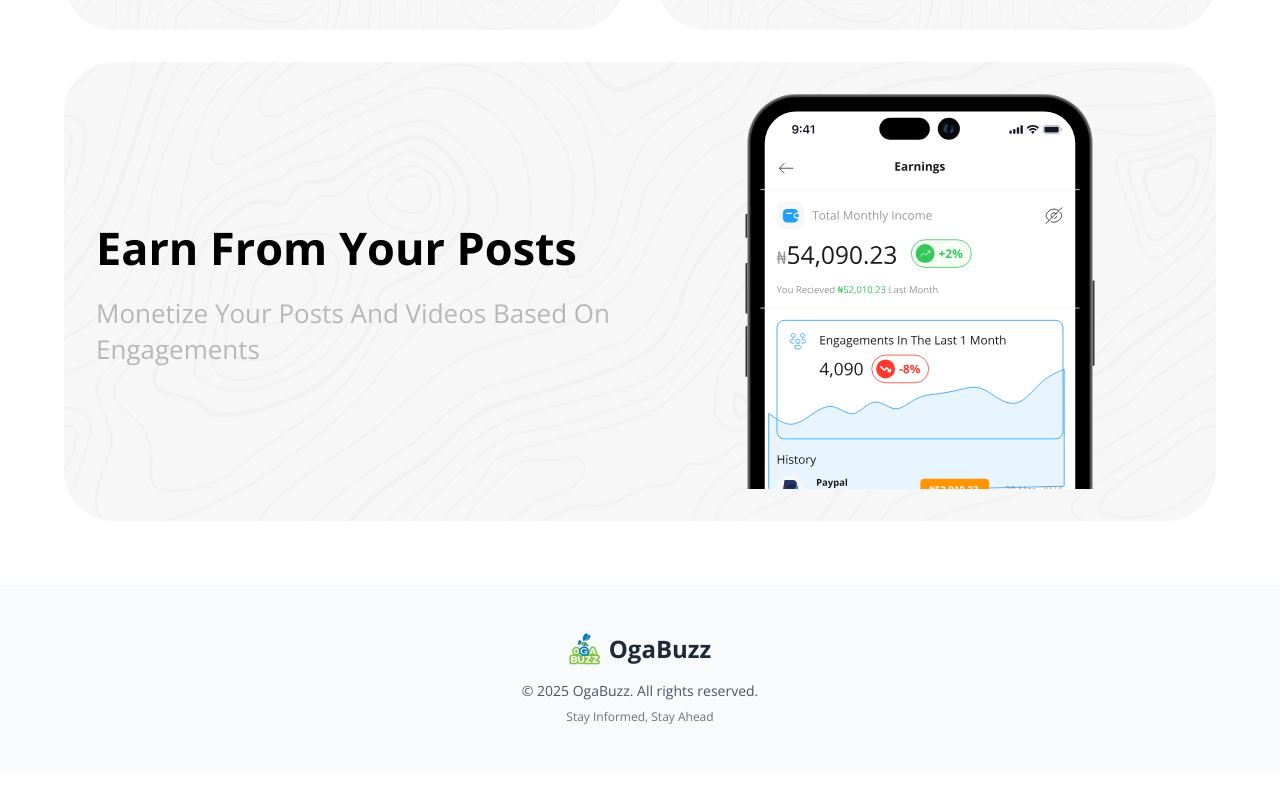
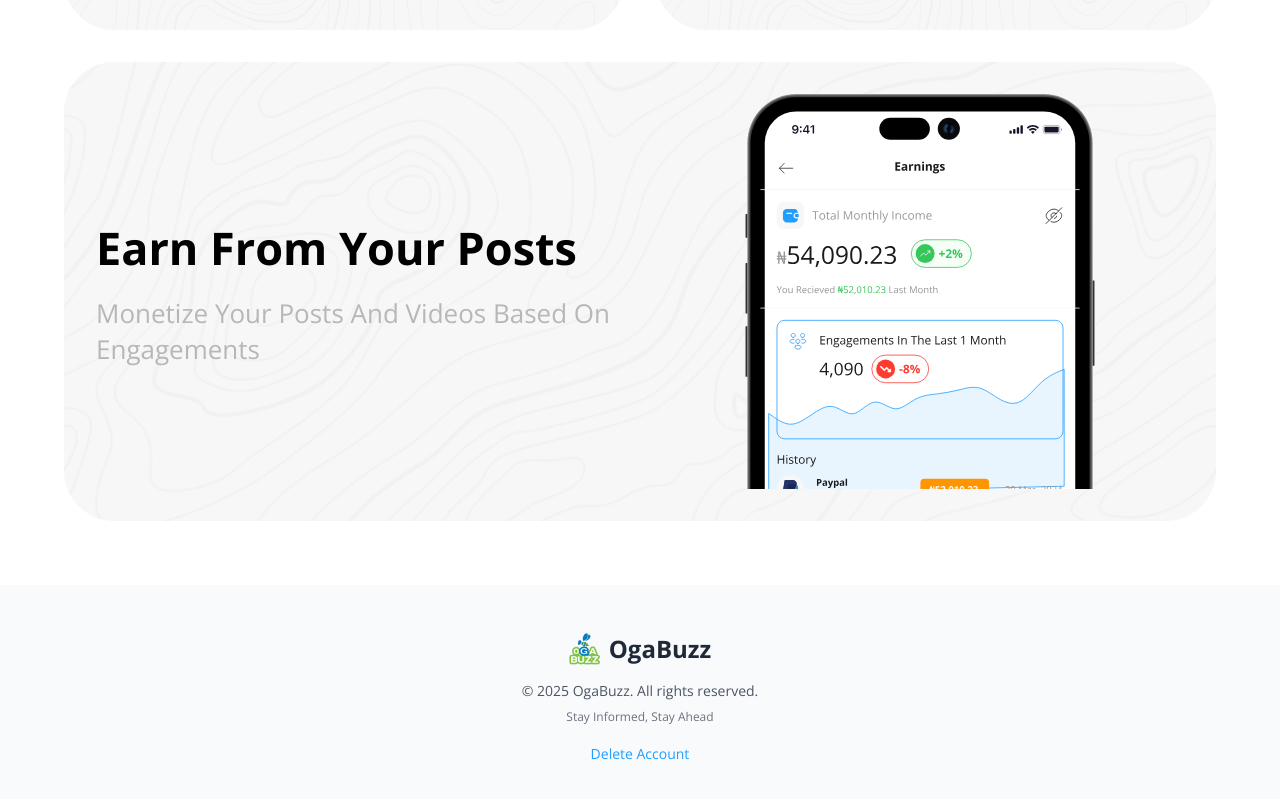
Before and after one commit to Victorola-coder/ogabuzz, a Next.js app: page / in a window 1280 px wide. Shown: the part 2179-2978 px from the top of the page. Before the commit the page ends 2952 px from the top, so only its background shows below. Built offline with nearby package versions, Linux system fonts and the light colour scheme.

Commit message:
feat: add "Delete Account" link to Home and Delete Account components for improved user navigation

```diff
--- a/app/delete-account/page.tsx
+++ b/app/delete-account/page.tsx
@@ -185,6 +185,14 @@ export default function DeleteAccount() {
             <p className="text-gray-500 text-xs mt-2">
               Stay Informed, Stay Ahead
             </p>
+            <div className="mt-4">
+              <a
+                href="/delete-account"
+                className="text-[#229EFF] hover:text-[#229EFF]/80 text-sm transition-colors duration-300"
+              >
+                Delete Account
+              </a>
+            </div>
           </div>
         </footer>
       </div>
--- a/app/page.tsx
+++ b/app/page.tsx
@@ -10,7 +10,7 @@ import { AppleIcon, GoogleIcon } from "./components/svgs";
 export default function Home() {
   return (
     <Animation>
-      <div className="min-h-screen bg-gradient-to-br from-blue-50 to-cyan-50">
+      <div className="min-h-screen bg-gradient-to-br from-blue-50 to-cyan-50 flex flex-col">
         {/* Header */}
         <header className="px-4 py-6 sm:px-6 lg:px-8">
           <div className="max-w-7xl mx-auto flex items-center justify-between">
@@ -252,6 +252,14 @@ export default function Home() {
             <p className="text-gray-500 text-xs mt-2">
               Stay Informed, Stay Ahead
             </p>
+            <div className="mt-4">
+              <a
+                href="/delete-account"
+                className="text-[#229EFF] hover:text-[#229EFF]/80 text-sm transition-colors duration-300"
+              >
+                Delete Account
+              </a>
+            </div>
           </div>
         </footer>
       </div>
```
